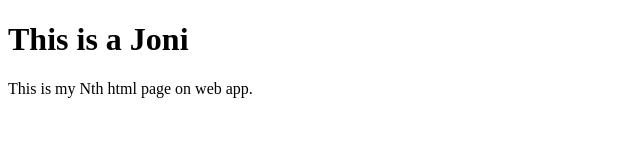
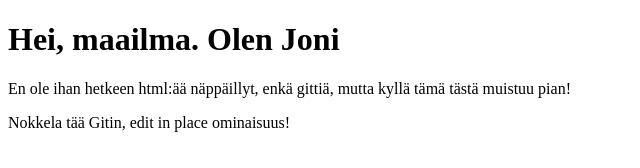
Before and after one commit to Jonicon/jonicon.github.io, a plain HTML site: page HTMLbasic.html in a window 1280 px wide. Shown: the whole page, without its empty margins (0-640 px from the left). Drawn offline with Linux system fonts and the light colour scheme.

Commit message:
Update HTMLbasic.html
Kokeiltu gitin omaa "edit in place" feturea

```diff
--- a/HTMLbasic.html
+++ b/HTMLbasic.html
@@ -1,10 +1,13 @@
 <!DOCTYPE html>
 <html>
 <head>
-<title>Page Title</title>
+<title></title>
 </head>
 <body>
-<h1>This is a Joni</h1>
-<p>This is my Nth html page on web app.</p>
+<h1>Hei, maailma. Olen Joni</h1>
+<p>En ole ihan hetkeen html:ää näppäillyt, enkä gittiä, mutta kyllä tämä tästä muistuu pian!</p>
+  <p>
+    Nokkela tää Gitin, edit in place ominaisuus!
+  </p>
 </body>
 </html>
```
